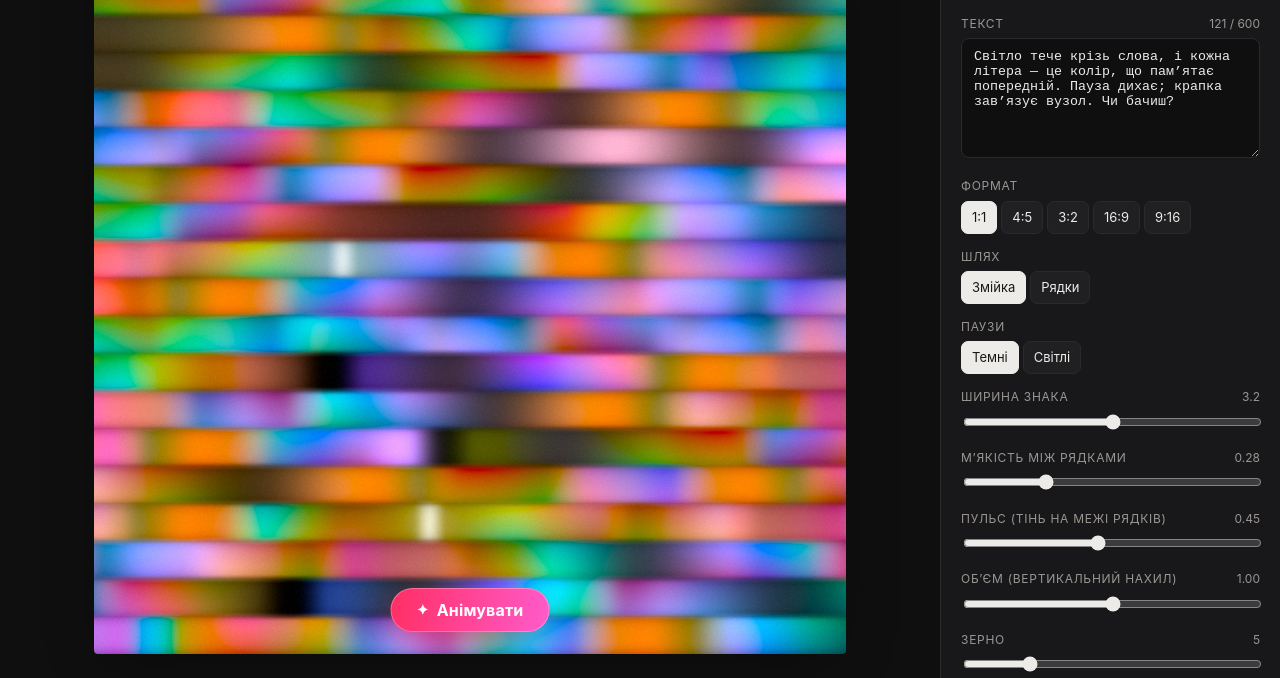
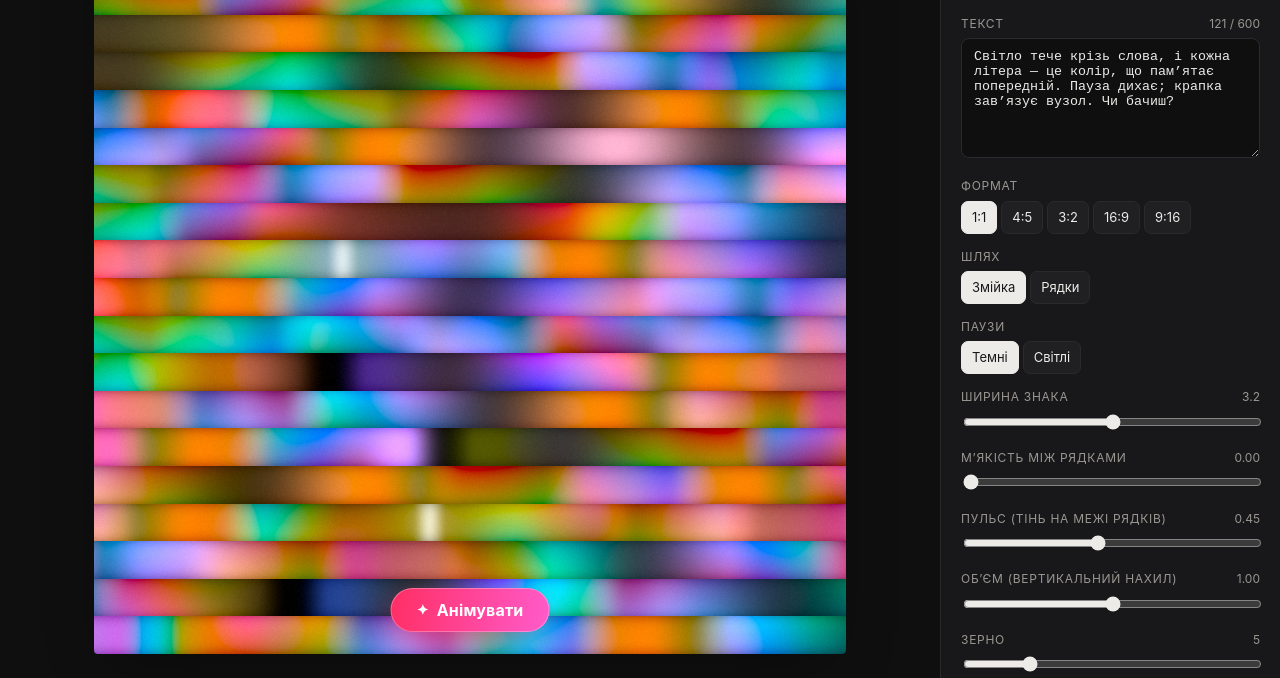
Before and after one commit to kbdstorage002/graditxt, a plain HTML site: page docs/index.html in a window 1280 px wide. Shown: the part 122-800 px from the top of the page. Drawn offline with Linux system fonts and the light colour scheme.

Commit message:
Start row softness at 0 for crisp row edges
Co-Authored-By: Claude Opus 5.5 <noreply@anthropic.com>

```diff
--- a/docs/index.html
+++ b/docs/index.html
@@ -120,7 +120,7 @@
     <input id="k" type="range" min="0.4" max="6" step="0.1" value="3.2">
 
     <label for="soft">М’якість між рядками <span id="softV"></span></label>
-    <input id="soft" type="range" min="0.02" max="1" step="0.01" value="0.28">
+    <input id="soft" type="range" min="0" max="1" step="0.01" value="0">
 
     <label for="pulse">Пульс (тінь на межі рядків) <span id="pulseV"></span></label>
     <input id="pulse" type="range" min="0" max="1" step="0.01" value="0.45">
@@ -456,7 +456,7 @@ function paint(canvas, p, longSide, time = null) {
   const ctx = canvas.getContext('2d');
   const img = ctx.createImageData(W, H), d = img.data;
   const lin = [0, 0, 0];
-  const amp = 1 + p.grain, s = p.soft, vol = p.vol, pulse = p.pulse;
+  const amp = 1 + p.grain, s = Math.max(p.soft, 0.001), vol = p.vol, pulse = p.pulse;
   for (let y = 0; y < H; y++) {
     const yr = (y + 0.5) / H * rows;
     const v = yr - 0.5;
```
